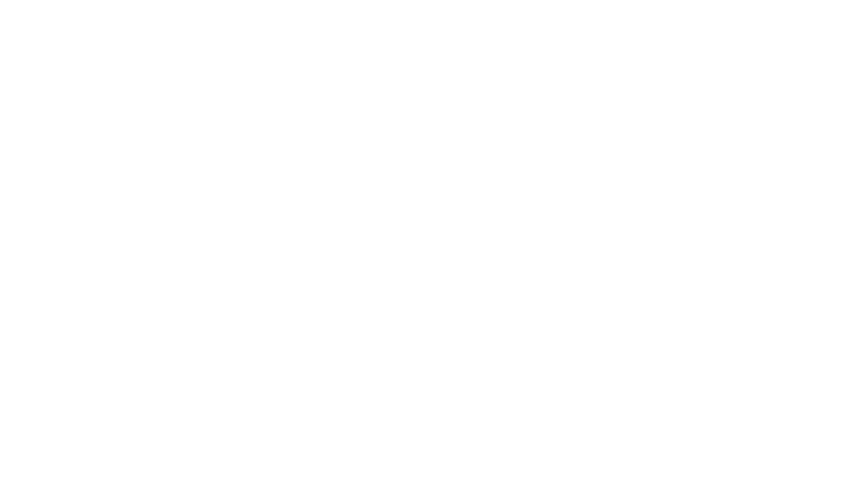
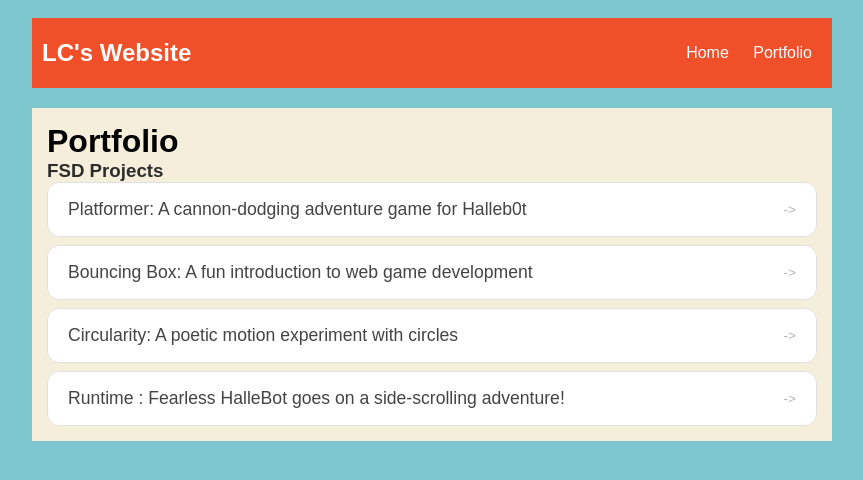
Before and after one commit to landoncamel/landoncamel.github.io, a plain HTML site: page portfolio.html in a window 1280 px wide. Shown: the whole page, without its empty margins (208-1071 px from the left). Drawn offline with Linux system fonts and the light colour scheme.

Commit message:
finished first website

```diff
--- a/portfolio.html
+++ b/portfolio.html
@@ -0,0 +1,48 @@
+<!DOCTYPE html>
+<html>
+  <head>
+    <title>LC's website</title>
+    <link rel="stylesheet" href="style.css" />
+  </head>
+
+  <body>
+    <!-- All content goes here -->
+    <div id="all-contents">
+      <nav>
+        <h1>LC's Website</h1>
+        <ul id=""nav-ul">
+          <li class="nav-li">
+            <a href="index.html">Home</a>
+          </li>
+          <li class="nav-li">
+            <a href="portfolio.html">Portfolio</a>
+          </li>
+        </ul>
+      </nav>
+
+      <main>
+        <div class="content">
+          <h1>Portfolio</h1>
+          <h3>FSD Projects</h3>
+          <ul id="portfolio">
+            <li>
+              <a href="fsd-projects/platformer/">Platformer: A cannon-dodging adventure game for Halleb0t</a>
+            </li>
+            <li>
+              <a href="fsd-projects/bouncing-box/">Bouncing Box: A fun introduction to web game development</a>
+            </li>
+            <li>
+              <a href="fsd-projects/circularity/">Circularity: A poetic motion experiment with circles</a>
+            </li>
+            <li>
+              <a href="fsd-projects/runtime/">Runtime : Fearless HalleBot goes on a side-scrolling adventure!</a>
+            </li>
+          </ul>
+
+          <!-- ASD Projects will go here -->
+
+        </div>
+      </main>
+    </div>
+  </body>
+</html>
--- a/style.css
+++ b/style.css
@@ -3,15 +3,127 @@
 }
 
 body {
-  margin: 0;
-  background: #947706;
-  color: #222;
-  font-family: "Helvetica Neue", Arial, sans-serif;
+  background: rgb(125, 198, 205);
+  color: rgb(45, 45, 45);
+  padding: 10px;
+  font-family: Arial,
+  sans-serif;
 }
 
 #all-contents {
-  max-width: 1500px;
-  min-height: 100vh;
-  margin: 0 auto;
-  padding: 32px 40px;
+  max-width: 800px;
+  margin: auto;
 }
+/* navigation menu */
+nav {
+    background: rgb(239, 80, 41);
+    margin: 0 auto;
+    display: flex;
+    padding: 10px;
+  }
+  h1 {
+      display: flex;
+      align-items: center;
+      color: white;
+      flex: 1;
+      margin: 0;
+    }
+    #nav-ul {
+      list-style-type: none;
+      margin: 0;
+      padding: 0;
+      display: flex;
+    }
+    .nav-li {
+      display: inline-block;
+      padding: 0 10px;
+    }
+    a {
+      text-decoration: none;
+      color: #fff;
+    }
+    /* main container area beneath menu */
+    main {
+      background: rgb(245, 238, 219);
+      display: flex;
+      margin-top: 20px;
+    }
+    .sidebar {
+      margin-right: 25px;
+      padding: 10px;
+    }
+    .sidebar-img {
+      width: 200px;
+    }
+       .content {
+        flex: 1;
+        padding: 15px;
+      }
+      /* interests section styles */
+      #interests {
+        border: 4px silver ridge;
+        padding: 8px;
+        margin-top: 20px;
+      }
+      h2, h3 {
+        margin: 0px;
+      }
+      /* Portfolio styles */
+
+      .content h1 {
+        color: black;
+      }
+
+
+      #portfolio {
+        list-style: none;
+        margin: 0;
+        padding: 0;
+        width: 100%;
+        display: flex;
+        flex-direction: column;
+        gap: 8px;
+      }
+
+
+      #portfolio li {
+        border-radius: 12px;
+        overflow: hidden;
+      }
+
+
+      #portfolio a {
+        display: flex;
+        justify-content: space-between;
+        align-items: center;
+        text-decoration: none;
+        color: #444;
+        padding: 16px 20px;
+        font-size: 1.1rem;
+        font-weight: 500;
+        background: #fff;
+        border: 1px solid #e0e0e0;
+        border-radius: 12px;
+        transition: background 0.25s ease, color 0.25s ease, transform 0.25s ease;
+      }
+
+
+      #portfolio a:hover {
+        background: #000;
+        color: #fff;
+        transform: translateX(4px);
+      }
+
+
+      #portfolio a::after {
+        content: "->";
+        font-size: 0.85rem;
+        opacity: 0.4;
+        transition: opacity 0.25s ease;
+        white-space: nowrap;
+      }
+
+
+      #portfolio a:hover::after {
+        opacity: 1;
+      }
```
Also changed, not shown: index.html (+39 -1 lines).
